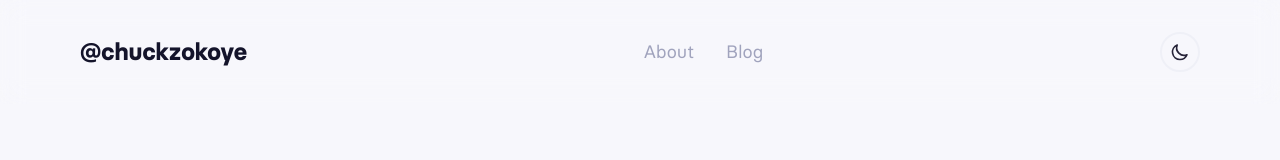
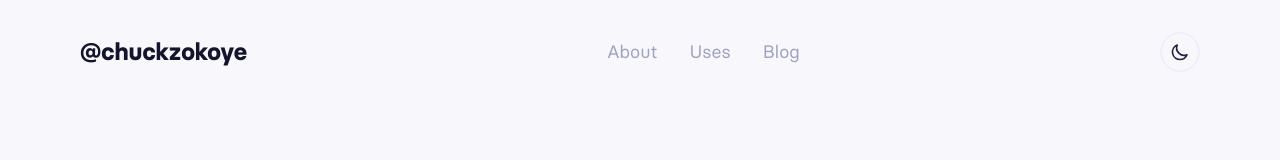
Before and after one commit to tricelex/chuckzokoye.com, a Next.js app: page / in a window 1280 px wide. Shown: the top 160 px of the page. Built offline with nearby package versions, Linux system fonts and the light colour scheme.

Commit message:
fixed uses page and updated about content

```diff
--- a/src/components/molecules/MobileMenu/MobileMenu.tsx
+++ b/src/components/molecules/MobileMenu/MobileMenu.tsx
@@ -20,7 +20,7 @@ const MobileMenu = ({ isOpen }: MobileMenuProps) => {
 		>
 			<ul className="flex flex-col justify-center align-center text-center gap-4 h-full">
 				<NavigationItem href="/about" title="About" />
-				{/* <NavigationItem href="/uses" title="Uses" /> */}
+				<NavigationItem href="/uses" title="Uses" />
 				{/* <NavigationItem href="/case-studies" title="Case Studies" /> */}
 				<NavigationItem href="/blog" title="Blog" />
 				<li className="flex justify-center mt-12">
--- a/src/components/organisms/Header/Header.tsx
+++ b/src/components/organisms/Header/Header.tsx
@@ -36,7 +36,7 @@ const Header = () => {
 					<nav className="hidden md:block">
 						<ul className="flex gap-8 text-lg">
 							<NavigationItem href="/about" title="About" />
-							{/* <NavigationItem href="/uses" title="Uses" /> */}
+							<NavigationItem href="/uses" title="Uses" />
 							{/* <NavigationItem href="/case-studies" title="Case Studies" /> */}
 							<NavigationItem href="/blog" title="Blog" />
 						</ul>
--- a/src/pages/about.tsx
+++ b/src/pages/about.tsx
@@ -72,7 +72,7 @@ const AboutPage: NextPage<IProps> = ({ podcasts, jobs, education }) => {
 
 				<div className="flex justify-center mt-8">
 					<Button
-						href="/cv-2021.pdf"
+						href="/Emmanuel_Okoye_CV.pdf"
 						download={true}
 						className="group flex gap-2 whitespace-nowrap"
 					>
```
Also changed, not shown: 1 other file (tests, documents, lock files or other folders).
